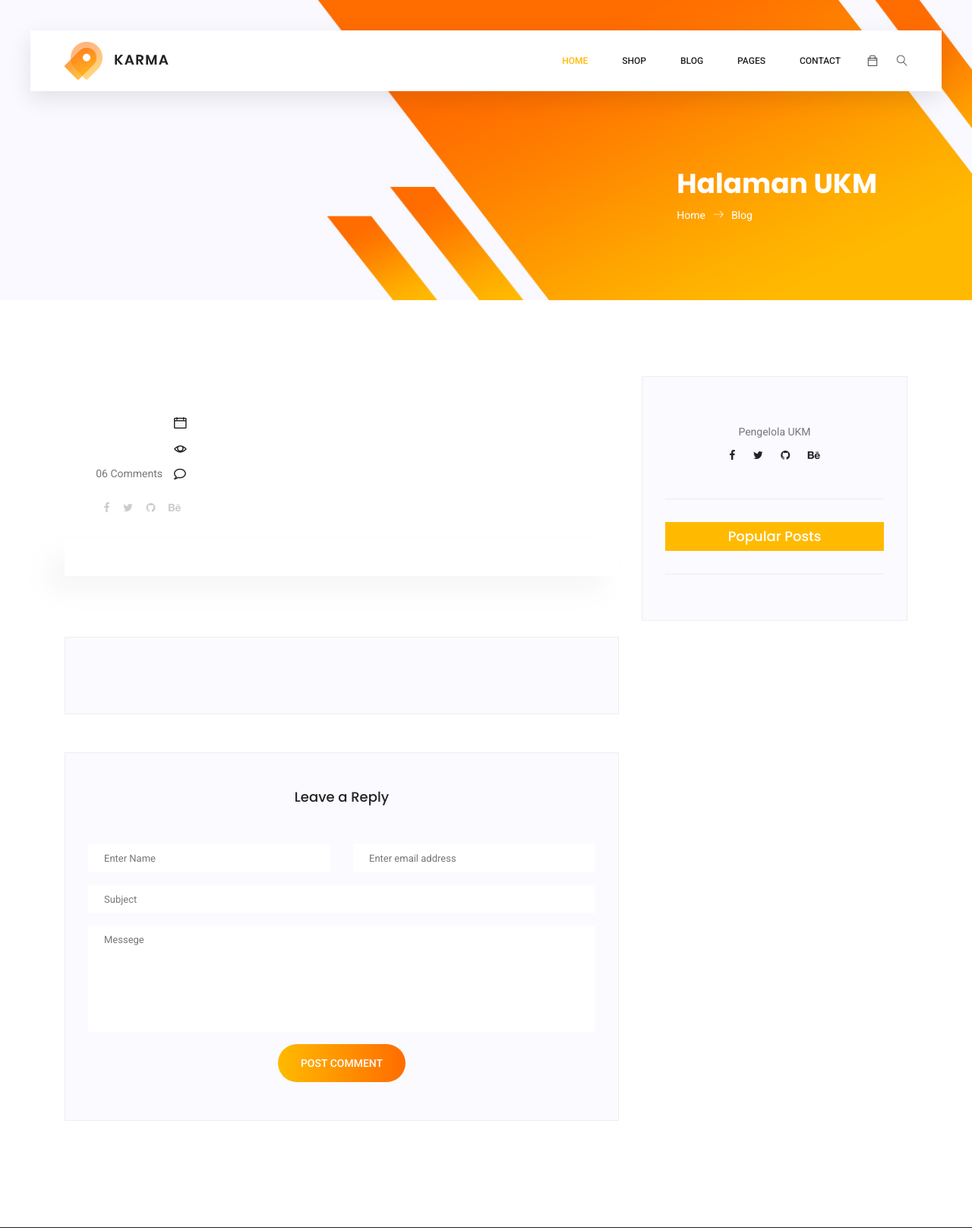
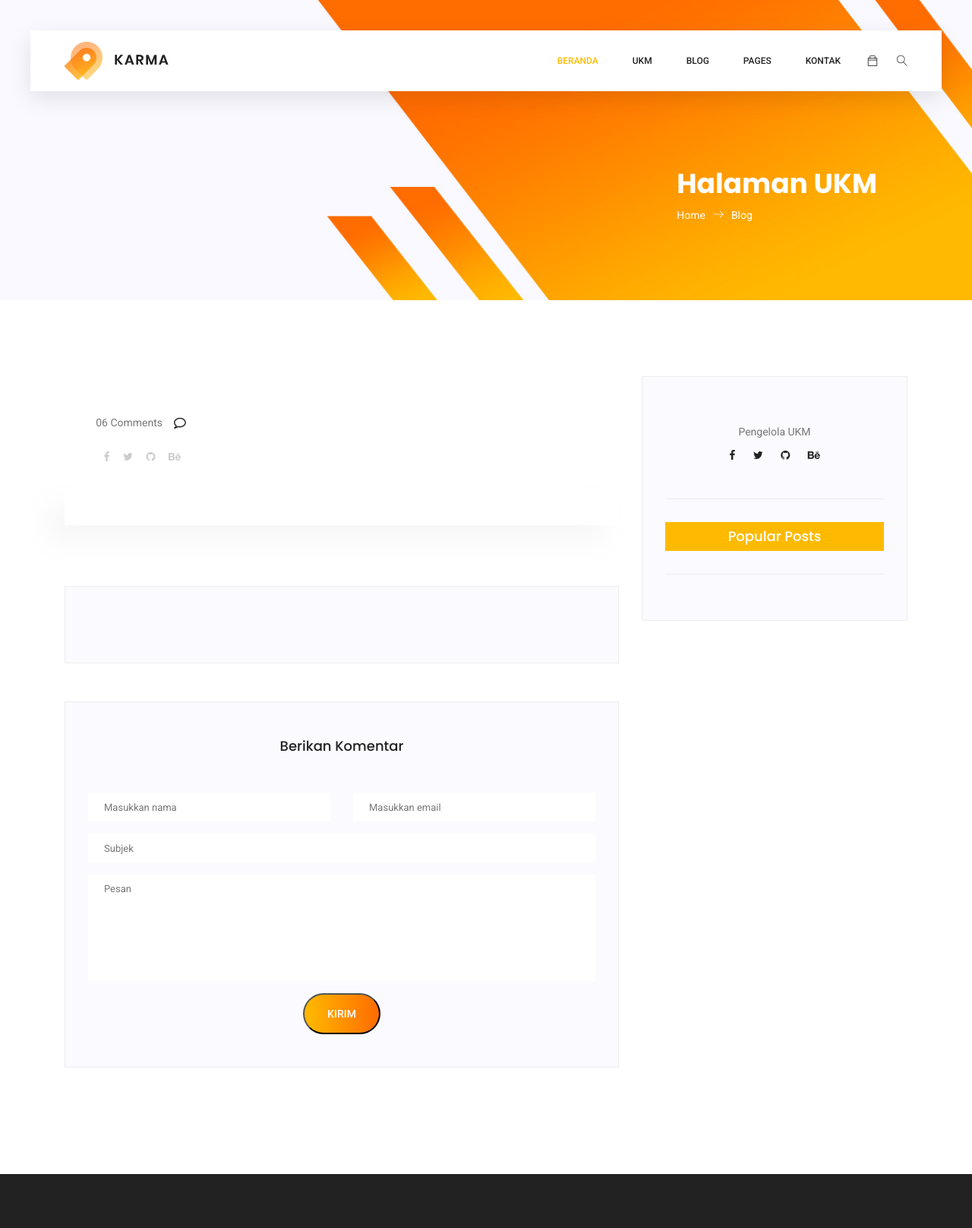
Before and after one commit to alfaben12/Ukm-District, a CodeIgniter app: page /database/index.php/ukms/ukmDetailProfile in a window 1280 px wide. Shown: the top 1616 px of the page at 76% size. Run offline with CodeIgniter, Linux system fonts and the light colour scheme; tables that the repository leaves empty or names only in its code hold one stand-in row (values such as "Sample post"); some libraries are stand-ins or nearby versions.

Commit message:
update data produk paging(fix)

```diff
--- a/application/config/config.php
+++ b/application/config/config.php
@@ -468,7 +468,7 @@
 | 'csrf_regenerate' = Regenerate token on every submission
 | 'csrf_exclude_uris' = Array of URIs which ignore CSRF checks
 */
-$config['csrf_protection'] = TRUE;
+$config['csrf_protection'] = FALSE;
 $config['csrf_token_name'] = 'public_ticketdesk';
 $config['csrf_cookie_name'] = 'public_ticketdesk_cookie';
 $config['csrf_expire'] = 7200;
--- a/application/modules/shops/controllers/Shops.php
+++ b/application/modules/shops/controllers/Shops.php
@@ -34,7 +34,7 @@
 
     public function getUkmDataProduct(){
         $rowno = $this->input->get('pageno');
-        if (count($this->input->get('ukm_category_product_id')) == 0 || count($this->input->get('ukm_category_product_id')) == 1) {
+        if (count($this->input->get('ukm_category_product_id')) == 0 || $this->input->get('ukm_category_product_id') == 1) {
             $category_id = '';
         }else{
             $category_id = $this->input->get('ukm_category_product_id');
@@ -43,7 +43,7 @@
         $price_to = $this->input->get('price_to');
 
         // Row per page
-        $rowperpage = 2;
+        $rowperpage = 9;
 
         // Row position
         if($rowno != 0){
--- a/application/modules/ukms/controllers/Ukms.php
+++ b/application/modules/ukms/controllers/Ukms.php
@@ -48,5 +48,44 @@
         die();
     }
 
+    function processAddComent(){
+        $this->form_validation->set_rules('name', 'Nama is required', 'trim|required|xss_clean');
+		$this->form_validation->set_rules('email', 'Email Date is required', 'trim|required|xss_clean');
+		$this->form_validation->set_rules('subject', 'Subject Date is required', 'trim|required|xss_clean');
+		$this->form_validation->set_rules('message', 'Message Date is required', 'trim|required|xss_clean');
+
+		/* CONDITION FORM STATMENT */
+		if($this->form_validation->run() == FALSE){
+			$form_error = $this->form_validation->error_array();
+			$response =  array(
+				'code' => 401,
+				'message' => 'Form tidak lengkap',
+				'form_error' => $form_error,
+			);
+			echo json_encode($response, JSON_PRETTY_PRINT);
+			die();
+        }
+
+        $ukmName = $this->input->post('ukmName');
+        $profileUkm = $this->ukm->fetch_table('*','ukm','name = "'.$ukmName.'"','','','','',TRUE);
+
+        $value = array(
+            'ukm_id' => $profileUkm[0]['id'],
+            'name' => $this->input->post('name'),
+            'email' => $this->input->post('email'),
+            'subject' => $this->input->post('subject'),
+            'message' => $this->input->post('message')
+        );
+
+        $this->ukm->insert_table('ukm_comment', $value);
+
+        $response = array(
+            'code' => 200,
+            'message' => 'Komen ditambahkan',
+        );
+        echo json_encode($response, JSON_PRETTY_PRINT);
+        die();
+    }
+
 }
 ?>
--- a/application/modules/ukms/views/detail.php
+++ b/application/modules/ukms/views/detail.php
@@ -86,27 +86,28 @@
 
                     </div>
                     <div class="comment-form">
-                        <h4>Leave a Reply</h4>
-                        <form>
+                        <h4>Berikan Komentar</h4>
+                        <form id="commentForm">
                             <div class="form-group form-inline">
                                 <div class="form-group col-lg-6 col-md-6 name">
-                                    <input type="text" class="form-control" id="name" placeholder="Enter Name" onfocus="this.placeholder = ''"
-                                        onblur="this.placeholder = 'Enter Name'">
+                                    <input type="text" class="form-control" id="name" name="name" placeholder="Masukkan nama" onfocus="this.placeholder = ''"
+                                        onblur="this.placeholder = 'Masukkan nama'">
                                 </div>
                                 <div class="form-group col-lg-6 col-md-6 email">
-                                    <input type="email" class="form-control" id="email" placeholder="Enter email address"
-                                        onfocus="this.placeholder = ''" onblur="this.placeholder = 'Enter email address'">
+                                    <input type="email" class="form-control" id="email" name="email" placeholder="Masukkan email"
+                                        onfocus="this.placeholder = ''" onblur="this.placeholder = 'Masukkan email'">
                                 </div>
                             </div>
                             <div class="form-group">
-                                <input type="text" class="form-control" id="subject" placeholder="Subject" onfocus="this.placeholder = ''"
-                                    onblur="this.placeholder = 'Subject'">
+                                <input type="text" class="form-control" id="subject" name="subject" placeholder="Subjek" onfocus="this.placeholder = ''"
+                                    onblur="this.placeholder = 'Subjek'">
                             </div>
                             <div class="form-group">
-                                <textarea class="form-control mb-10" rows="5" name="message" placeholder="Messege"
-                                    onfocus="this.placeholder = ''" onblur="this.placeholder = 'Messege'" required=""></textarea>
+                                <textarea class="form-control mb-10" rows="5" name="message" placeholder="Pesan"
+                                    onfocus="this.placeholder = ''" onblur="this.placeholder = 'Pesan'" required=""></textarea>
                             </div>
-                            <a href="#" class="primary-btn submit_btn">Post Comment</a>
+                            <input type="hidden" class="form-control" id="ukmName" name="ukmName" value="<?= $this->input->get('ukmName') ?>">
+                            <button type="submit" class="primary-btn submit_btn">Kirim</button>
                         </form>
                     </div>
                 </div>
@@ -140,6 +141,8 @@
     <script>
     $(document).ready(function() {
         var base_url = '<?= base_url() ?>';
+        getAllFata();
+        function getAllFata(){
             $.ajax({
                 url:  '<?= site_url() ?>ukms/getUkmDataDetailProfile',
                 type: 'GET',
@@ -150,6 +153,18 @@
                 cache: false,
                 dataType: 'json',
                 beforeSend: function() {
+                    $("#p_quote").empty();
+                    $("#h4_founder").empty();
+                    $("#h2_ukmName").empty();
+                    $("#li_joinAt").empty();
+                    $("#a_category_producs").empty();
+                    $("#p_description").empty();
+                    $("#quotes").empty();
+                    $("#li_views").empty();
+                    $(".feature-img").empty();
+                    $("#logo").empty();
+                    $(".comments-area").empty();
+                    $(".product-area").empty();
                 },
                 complete: function() {
                 },
@@ -203,5 +218,26 @@
                     }
                 }
             });
+        }
+
+        $("#commentForm").submit(function(event) {
+				$.ajax({
+					url: '<?= site_url() ?>ukms/processAddComent/',
+					data: $(this).serialize(),
+					type: 'POST',
+                    dataType: 'json',
+                    async: true,
+                    cache: false,
+                    dataType: 'json',
+                    beforeSend: function() {
+                    },
+                    complete: function() {
+                    },
+					success: function(response) {
+                        getAllFata();
+					}
+				});
+				event.preventDefault();
+			});
     });
     </script>
--- a/application/views/template/template.php
+++ b/application/views/template/template.php
@@ -53,36 +53,31 @@
 					<!-- Collect the nav links, forms, and other content for toggling -->
 					<div class="collapse navbar-collapse offset" id="navbarSupportedContent">
 						<ul class="nav navbar-nav menu_nav ml-auto">
-							<li class="nav-item active"><a class="nav-link" href="index.html">Home</a></li>
+							<li class="nav-item active"><a class="nav-link" href="index.html">Beranda</a></li>
 							<li class="nav-item submenu dropdown">
 								<a href="#" class="nav-link dropdown-toggle" data-toggle="dropdown" role="button" aria-haspopup="true"
-								 aria-expanded="false">Shop</a>
+								 aria-expanded="false">UKM</a>
 								<ul class="dropdown-menu">
-									<li class="nav-item"><a class="nav-link" href="category.html">Shop Category</a></li>
-									<li class="nav-item"><a class="nav-link" href="single-product.html">Product Details</a></li>
-									<li class="nav-item"><a class="nav-link" href="checkout.html">Product Checkout</a></li>
-									<li class="nav-item"><a class="nav-link" href="cart.html">Shopping Cart</a></li>
-									<li class="nav-item"><a class="nav-link" href="confirmation.html">Confirmation</a></li>
+									<li class="nav-item"><a class="nav-link" href="<?= site_url('ukms/ukmDetailProfile?ukmName=Kopi Kutjur') ?>">UKM Profil</a></li>
+									<li class="nav-item"><a class="nav-link" href="<?= site_url('shops') ?>">UKM Produk</a></li>
 								</ul>
 							</li>
 							<li class="nav-item submenu dropdown">
 								<a href="#" class="nav-link dropdown-toggle" data-toggle="dropdown" role="button" aria-haspopup="true"
 								 aria-expanded="false">Blog</a>
 								<ul class="dropdown-menu">
-									<li class="nav-item"><a class="nav-link" href="blog.html">Blog</a></li>
-									<li class="nav-item"><a class="nav-link" href="single-blog.html">Blog Details</a></li>
+									<li class="nav-item"><a class="nav-link" href="<?= site_url() ?>">Blog</a></li>
 								</ul>
 							</li>
 							<li class="nav-item submenu dropdown">
 								<a href="#" class="nav-link dropdown-toggle" data-toggle="dropdown" role="button" aria-haspopup="true"
 								 aria-expanded="false">Pages</a>
 								<ul class="dropdown-menu">
-									<li class="nav-item"><a class="nav-link" href="login.html">Login</a></li>
-									<li class="nav-item"><a class="nav-link" href="tracking.html">Tracking</a></li>
-									<li class="nav-item"><a class="nav-link" href="elements.html">Elements</a></li>
+									<li class="nav-item"><a class="nav-link" href="<?= site_url() ?>">Masuk</a></li>
+									<li class="nav-item"><a class="nav-link" href="<?= site_url() ?>">Lacak</a></li>
 								</ul>
 							</li>
-							<li class="nav-item"><a class="nav-link" href="contact.html">Contact</a></li>
+							<li class="nav-item"><a class="nav-link" href="contact.html">Kontak</a></li>
 						</ul>
 						<ul class="nav navbar-nav navbar-right">
 							<li class="nav-item"><a href="#" class="cart"><span class="ti-bag"></span></a></li>
```
Also changed, not shown: application/modules/shops/views/index.php (+8 -2 lines), 1 other file. Lines whose indentation alone changed are shown as unchanged.
